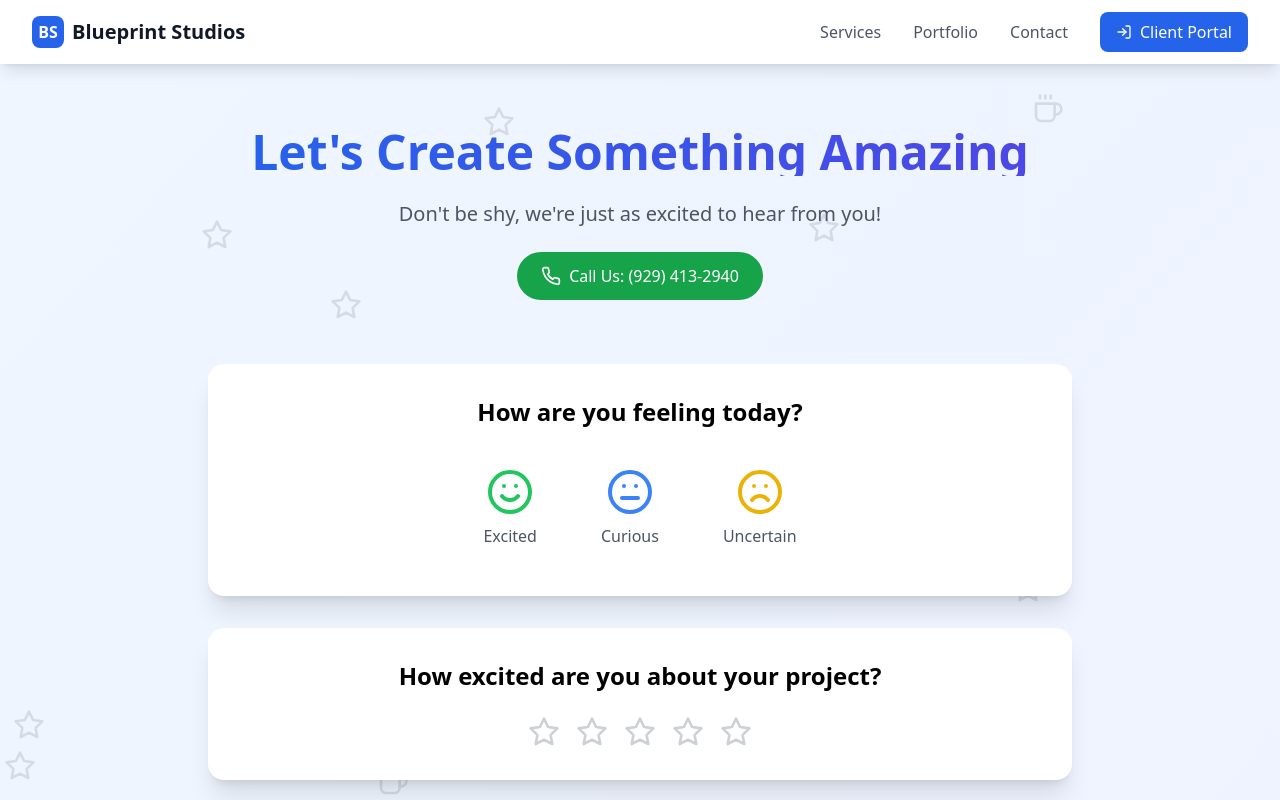
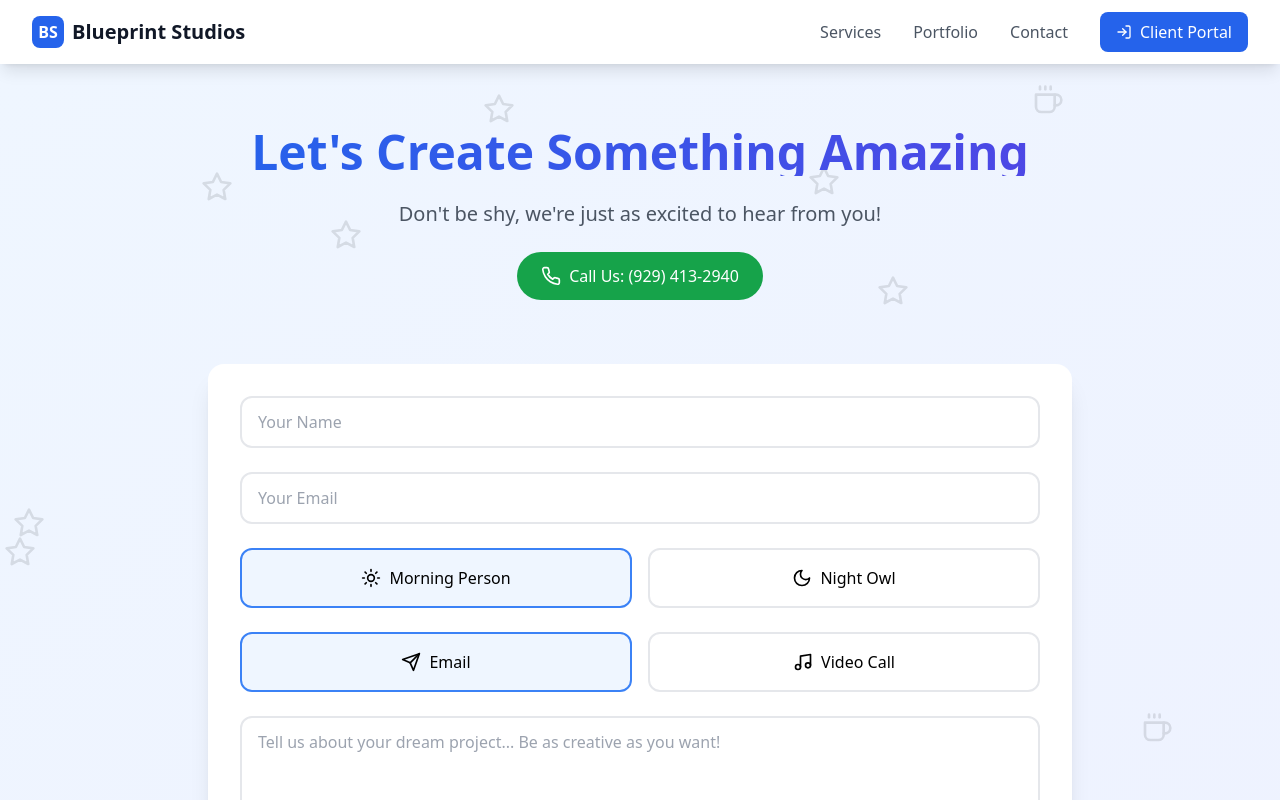
Before and after one commit to SpaceGangUno/blueprint, a React (Vite) app: page /contact in a window 1280 px wide. Shown: the top 800 px of the page. Built offline with nearby package versions, Linux system fonts and the light colour scheme; no server answers.

Commit message:
Update Contact.tsx

```diff
--- a/src/pages/Contact.tsx
+++ b/src/pages/Contact.tsx
@@ -1,9 +1,7 @@
 import { useState } from 'react';
-import { Send, Smile, Frown, Meh, Star, Coffee, Heart, Music, Sun, Moon, Phone } from 'lucide-react';
+import { Send, Star, Coffee, Heart, Music, Sun, Moon, Phone } from 'lucide-react';
 
 export default function Contact() {
-  const [mood, setMood] = useState<string>('');
-  const [excitement, setExcitement] = useState<number>(0);
   const [submitted, setSubmitted] = useState(false);
   const [form, setForm] = useState({
     name: '',
@@ -13,12 +11,6 @@ export default function Contact() {
     communicationStyle: 'email',
     projectType: ''
   });
-
-  const moods = [
-    { icon: Smile, label: 'Excited', color: 'text-green-500' },
-    { icon: Meh, label: 'Curious', color: 'text-blue-500' },
-    { icon: Frown, label: 'Uncertain', color: 'text-yellow-500' }
-  ];
 
   const handleSubmit = (e: React.FormEvent) => {
     e.preventDefault();
@@ -84,48 +76,6 @@ export default function Contact() {
           </a>
           </div>
 
-          {/* Mood Selector */}
-          <div className="bg-white rounded-2xl shadow-xl p-8 mb-8 transform hover:scale-[1.02] transition-all">
-            <h2 className="text-2xl font-semibold mb-6 text-center">How are you feeling today?</h2>
-            <div className="flex justify-center gap-8">
-              {moods.map(({ icon: Icon, label, color }) => (
-                <button
-                  key={label}
-                  onClick={() => setMood(label)}
-                  className={`group flex flex-col items-center p-4 rounded-xl transition-all ${
-                    mood === label ? 'bg-blue-50 scale-110' : 'hover:bg-gray-50'
-                  }`}
-                >
-                  <Icon className={`w-12 h-12 mb-2 ${color} ${
-                    mood === label ? 'animate-bounce' : ''
-                  }`} />
-                  <span className="text-gray-600">{label}</span>
-                </button>
-              ))}
-            </div>
-          </div>
-
-          {/* Excitement Level */}
-          <div className="bg-white rounded-2xl shadow-xl p-8 mb-8 transform hover:scale-[1.02] transition-all">
-            <h2 className="text-2xl font-semibold mb-6 text-center">
-              How excited are you about your project?
-            </h2>
-            <div className="flex justify-center gap-4">
-              {[...Array(5)].map((_, index) => (
-                <button
-                  key={index}
-                  onClick={() => setExcitement(index + 1)}
-                  className={`transform transition-all ${
-                    index < excitement ? 'scale-125' : 'opacity-50 hover:opacity-75'
-                  }`}
-                >
-                  <Star className={`w-8 h-8 ${
-                    index < excitement ? 'text-yellow-400 fill-yellow-400' : 'text-gray-400'
-                  }`} />
-                </button>
-              ))}
-            </div>
-          </div>
 
           {/* Main Form */}
           <form onSubmit={handleSubmit} className="bg-white rounded-2xl shadow-xl p-8">
```
